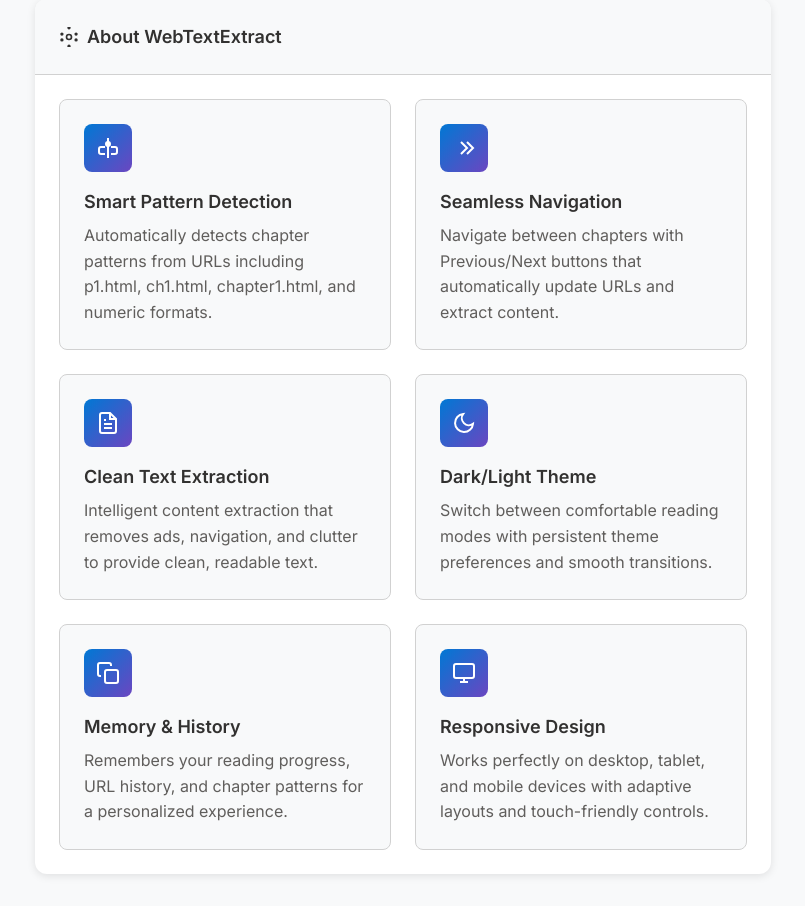
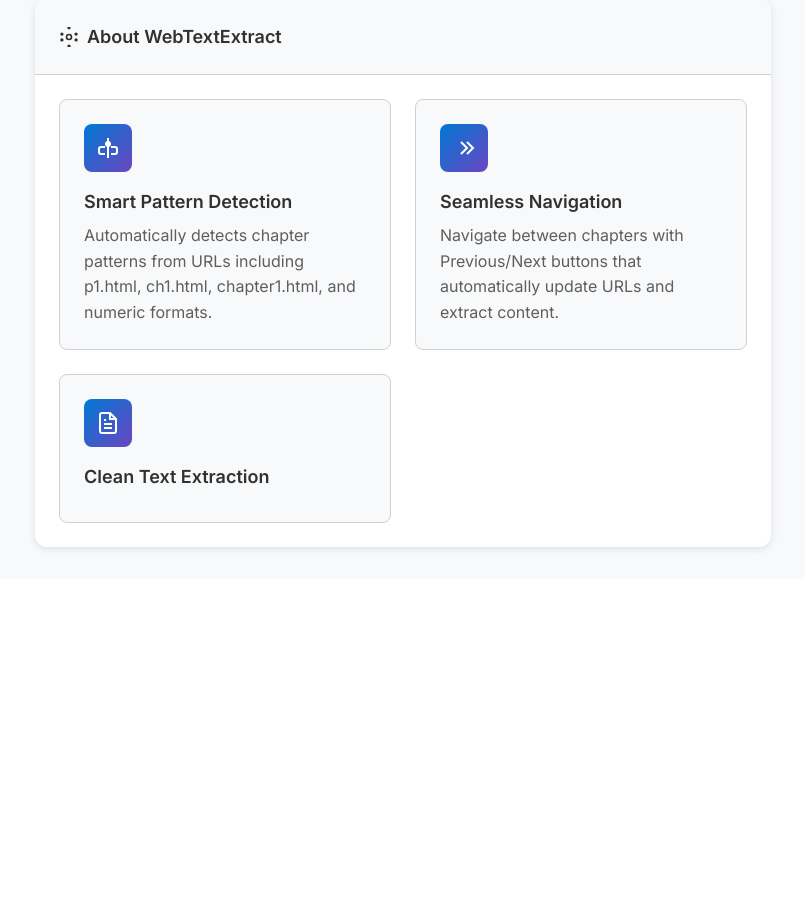
Before and after one commit to mortalgaming4u/web2text, a Flask app: page / in a window 1280 px wide. Shown: the part 1117-2023 px from the top of the page, without its empty margins (237-1042 px from the left). After the commit the page ends 1669 px from the top, so only its background shows below. Run offline with Flask 3, Linux system fonts and the light colour scheme.

Commit message:
Update index.html

```diff
--- a/templates/index.html
+++ b/templates/index.html
@@ -13,7 +13,7 @@
     <!-- Copilot-Style Header -->
     <header class="copilot-header">
         <div class="header-container">
-            <div class="logo-section" onclick="window.location.reload()">
+            <div class="logo-section" onclick="window.location.reload()" aria-label="Reload page">
                 <div class="copilot-logo">
                     <svg width="32" height="32" viewBox="0 0 24 24" fill="none" xmlns="http://www.w3.org/2000/svg">
                         <path d="M12 2L2 7L12 12L22 7L12 2Z" stroke="currentColor" stroke-width="2" stroke-linejoin="round"/>
@@ -28,7 +28,7 @@
             </div>
 
             <div class="header-actions">
-                <button id="themeToggle" class="theme-toggle" title="Toggle theme">
+                <button id="themeToggle" class="theme-toggle" title="Toggle theme" aria-label="Toggle theme">
                     <svg class="sun-icon" width="18" height="18" viewBox="0 0 24 24" fill="none" stroke="currentColor" stroke-width="2">
                         <circle cx="12" cy="12" r="5"/>
                         <line x1="12" y1="1" x2="12" y2="3"/>
@@ -59,7 +59,7 @@
                     placeholder="Enter webnovel chapter URL (auto-detects patterns)"
                     class="url-input"
                 >
-        <button id="extractBtn" class="extract-btn" disabled>
+                <button id="extractBtn" class="extract-btn" disabled aria-label="Extract content">
                     <span class="btn-text">Extract</span>
                     <div class="spinner hidden">
                         <div class="spinner-circle"></div>
@@ -74,11 +74,9 @@
             </label>
         </div>
 
-        </div>
-
         <!-- Navigation Controls -->
         <div class="navigation-section">
-            <button id="prevBtn" class="nav-btn" disabled>
+            <button id="prevBtn" class="nav-btn" disabled aria-label="Previous chapter">
                 <svg width="16" height="16" viewBox="0 0 24 24" fill="none" stroke="currentColor" stroke-width="2">
                     <polyline points="15,18 9,12 15,6"></polyline>
                 </svg>
@@ -90,7 +88,7 @@
                 <span id="statusIndicator" class="status-indicator">Ready</span>
             </div>
 
-            <button id="nextBtn" class="nav-btn" disabled>
+            <button id="nextBtn" class="nav-btn" disabled aria-label="Next chapter">
                 Next
                 <svg width="16" height="16" viewBox="0 0 24 24" fill="none" stroke="currentColor" stroke-width="2">
                     <polyline points="9,18 15,12 9,6"></polyline>
@@ -101,7 +99,7 @@
         <!-- Content Section -->
         <div class="content-section">
             <div class="content-header">
-                <button id="copyBtn" class="copy-btn hidden" title="Copy content">
+                <button id="copyBtn" class="copy-btn hidden" title="Copy content" aria-label="Copy content">
                     <svg width="18" height="18" viewBox="0 0 24 24" fill="none" stroke="currentColor" stroke-width="2">
                         <rect x="9" y="9" width="13" height="13" rx="2" ry="2"></rect>
                         <path d="M5 15H4a2 2 0 0 1-2-2V4a2 2 0 0 1 2-2h9a2 2 0 0 1 2 2v1"></path>
@@ -136,7 +134,7 @@
 
             <div class="status-item hidden" id="copyStatus">
                 <svg width="16" height="16" viewBox="0 0 24 24" fill="none" stroke="currentColor" stroke-width="2">
-                    <rect x="9" y="9" width="13" height="13" rx="2" ry="2"></rect>
+                    <rect x="9" y="9" width="13" height="13" rx="2" ry="2"/>
                     <path d="M5 15H4a2 2 0 0 1-2-2V4a2 2 0 0 1 2-2h9a2 2 0 0 1 2 2v1"></path>
                 </svg>
                 <span>Copied</span>
@@ -161,7 +159,7 @@
                     </svg>
                     Recent URLs
                 </h3>
-                <button id="clearHistoryBtn" class="clear-btn" title="Clear history">
+                <button id="clearHistoryBtn" class="clear-btn" title="Clear history" aria-label="Clear history">
                     <svg width="16" height="16" viewBox="0 0 24 24" fill="none" stroke="currentColor" stroke-width="2">
                         <polyline points="3,6 5,6 21,6"></polyline>
                         <path d="M19,6v14a2,2,0,0,1-2,2H7a2,2,0,0,1-2-2V6M8,6V4a2,2,0,0,1,2-2h4a2,2,0,0,1,2,2V6"></path>
@@ -235,60 +233,4 @@
                             <polyline points="10,9 9,9 8,9"/>
                         </svg>
                     </div>
-                    <h4>Clean Text Extraction</h4>
-                    <p>Intelligent content extraction that removes ads, navigation, and clutter to provide clean, readable text.</p>
-                </div>
-
-                <div class="info-card">
-                    <div class="card-icon">
-                        <svg width="24" height="24" viewBox="0 0 24 24" fill="none" stroke="currentColor" stroke-width="2">
-                            <path d="M21 12.79A9 9 0 1 1 11.21 3 7 7 0 0 0 21 12.79z"/>
-                        </svg>
-                    </div>
-                    <h4>Dark/Light Theme</h4>
-                    <p>Switch between comfortable reading modes with persistent theme preferences and smooth transitions.</p>
-                </div>
-
-                <div class="info-card">
-                    <div class="card-icon">
-                        <svg width="24" height="24" viewBox="0 0 24 24" fill="none" stroke="currentColor" stroke-width="2">
-                            <rect x="9" y="9" width="13" height="13" rx="2" ry="2"/>
-                            <path d="M5 15H4a2 2 0 0 1-2-2V4a2 2 0 0 1 2-2h9a2 2 0 0 1 2 2v1"/>
-                        </svg>
-                    </div>
-                    <h4>Memory & History</h4>
-                    <p>Remembers your reading progress, URL history, and chapter patterns for a personalized experience.</p>
-                </div>
-
-                <div class="info-card">
-                    <div class="card-icon">
-                        <svg width="24" height="24" viewBox="0 0 24 24" fill="none" stroke="currentColor" stroke-width="2">
-                            <rect x="2" y="3" width="20" height="14" rx="2" ry="2"/>
-                            <line x1="8" y1="21" x2="16" y2="21"/>
-                            <line x1="12" y1="17" x2="12" y2="21"/>
-                        </svg>
-                    </div>
-                    <h4>Responsive Design</h4>
-                    <p>Works perfectly on desktop, tablet, and mobile devices with adaptive layouts and touch-friendly controls.</p>
-                </div>
-            </div>
-        </div>
-    </main>
-
-    <!-- Hidden elements for compatibility -->
-    <div class="hidden">
-        <div id="statusMsg" class="status-message"></div>
-        <div id="resultBox" class="result-box"></div>
-        <div id="resultCount" class="result-count"></div>
-        <input type="text" id="lockInput">
-        <div id="patternStatus" class="pattern-status"></div>
-        <div id="copiedTextSection" class="copied-text-section"></div>
-        <div id="urlHistorySection" class="url-history-section"></div>
-        <div id="urlHistoryList" class="url-history-list"></div>
-        <button id="clearHistoryBtn" class="clear-history-btn"></button>
-        <button id="clearUrlHistoryBtn" class="clear-url-history-btn"></button>
-    </div>
-
-    <script src="{{ url_for('static', filename='script.js') }}"></script>
-</body>
-</html>
+                    <h4>Clean Text Extraction</h
```
Lines whose indentation alone changed are shown as unchanged.
